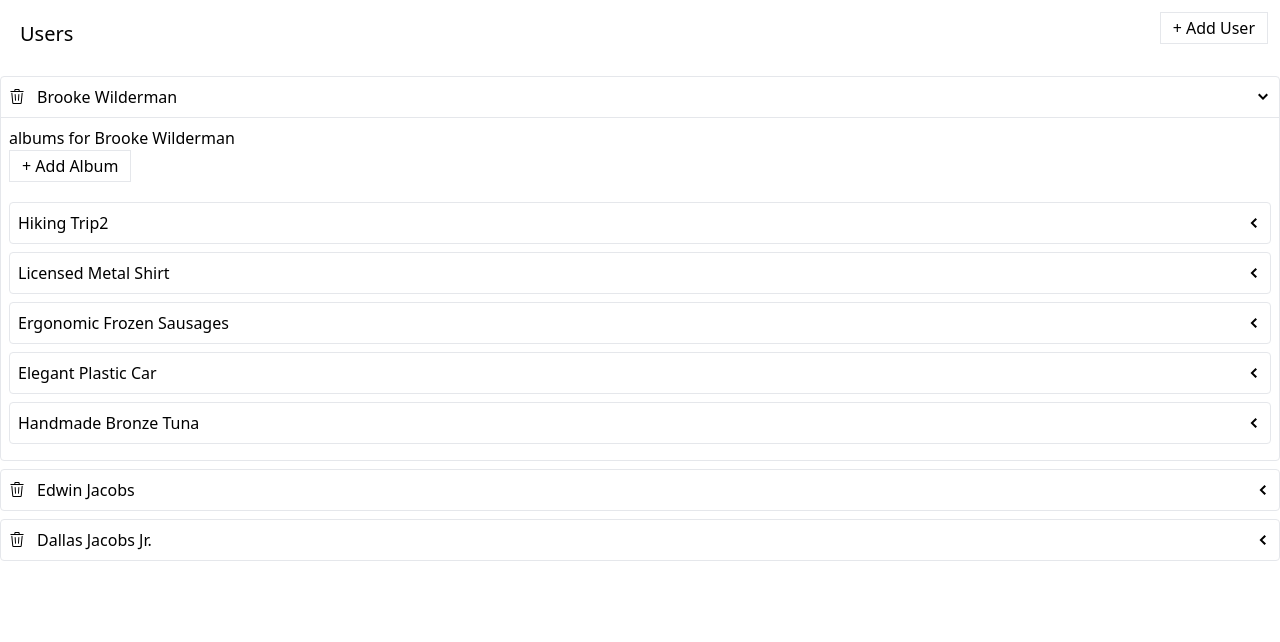
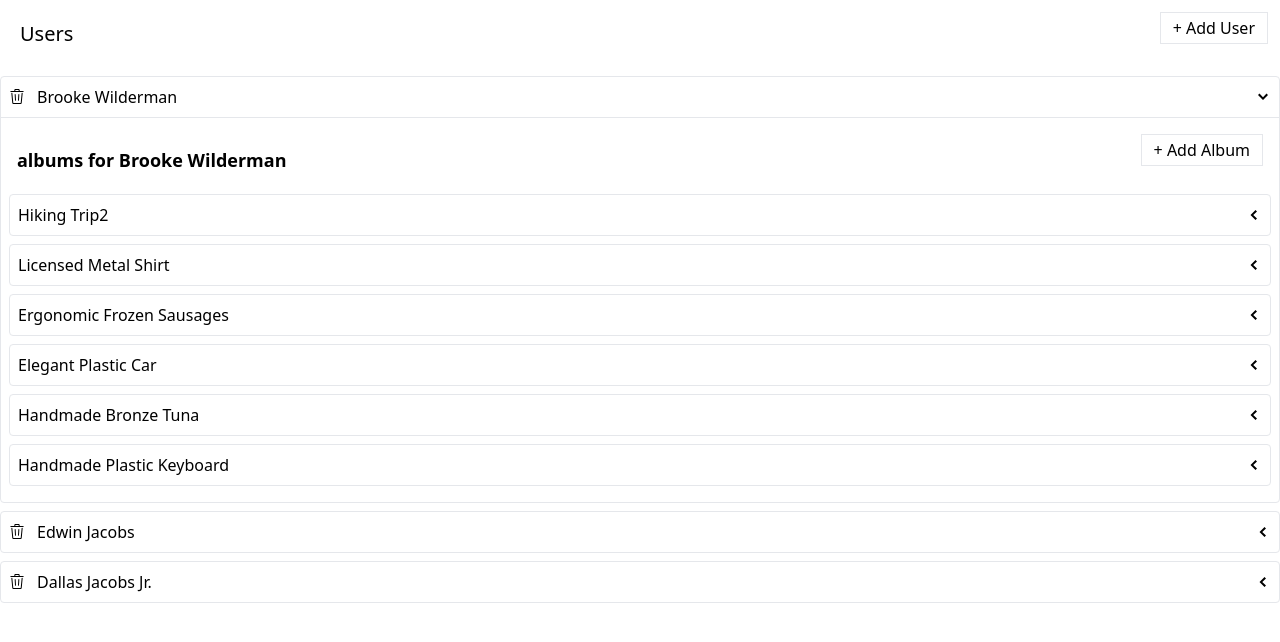
Before and after one commit to bishalkunwar/HandsOnReact, a React (Create React App) app in the folder photoappalbum/: page / in a window 1280 px wide. Both pictures are taken after a click on the element 1263 px from the left and 97 px from the top of the page. Shown: the top 642 px of the page. Built offline with nearby package versions, Linux system fonts and the light colour scheme; data requests are answered from the project's data file.

Commit message:
some stylings to the albums lists

```diff
--- a/photoappalbum/db.json
+++ b/photoappalbum/db.json
@@ -103,6 +103,11 @@
       "userId": 14,
       "title": "Luxurious Metal Towels",
       "id": 251
+    },
+    {
+      "userId": 12,
+      "title": "Handmade Plastic Keyboard",
+      "id": 252
     }
   ],
   "photos": []
--- a/photoappalbum/src/components/AlbumLists.js
+++ b/photoappalbum/src/components/AlbumLists.js
@@ -30,9 +30,9 @@
 
     return(
         <div>
-            <div>
-                albums for {user.name}
-                <Button onClick={handleAddAlbums}>+ Add Album</Button>
+            <div className="m-2 flex flex-row items-center justify-between">
+                <h3 className="text-lg font-bold">albums for {user.name}</h3>
+                <Button onClick={handleAddAlbums} loading={results.isLoading}>+ Add Album</Button>
             </div>
             <div>
                 {content}
```
